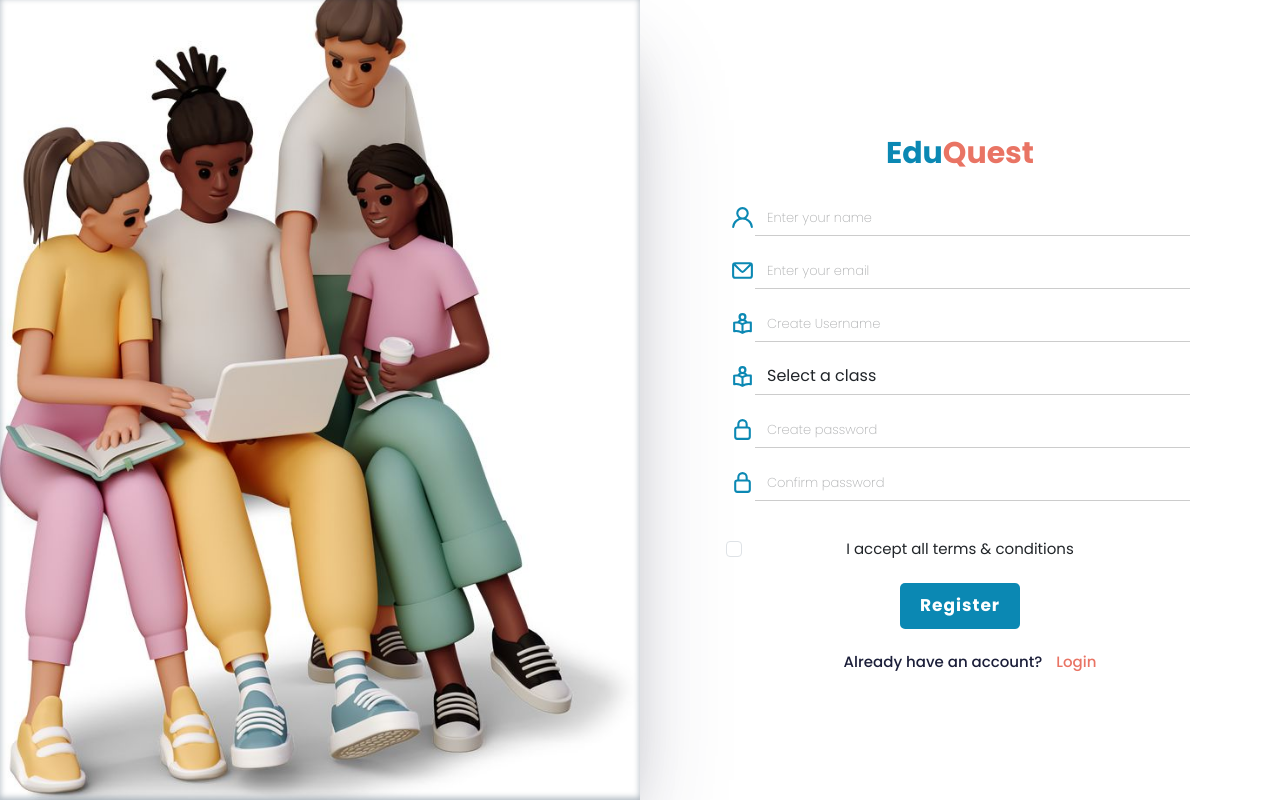
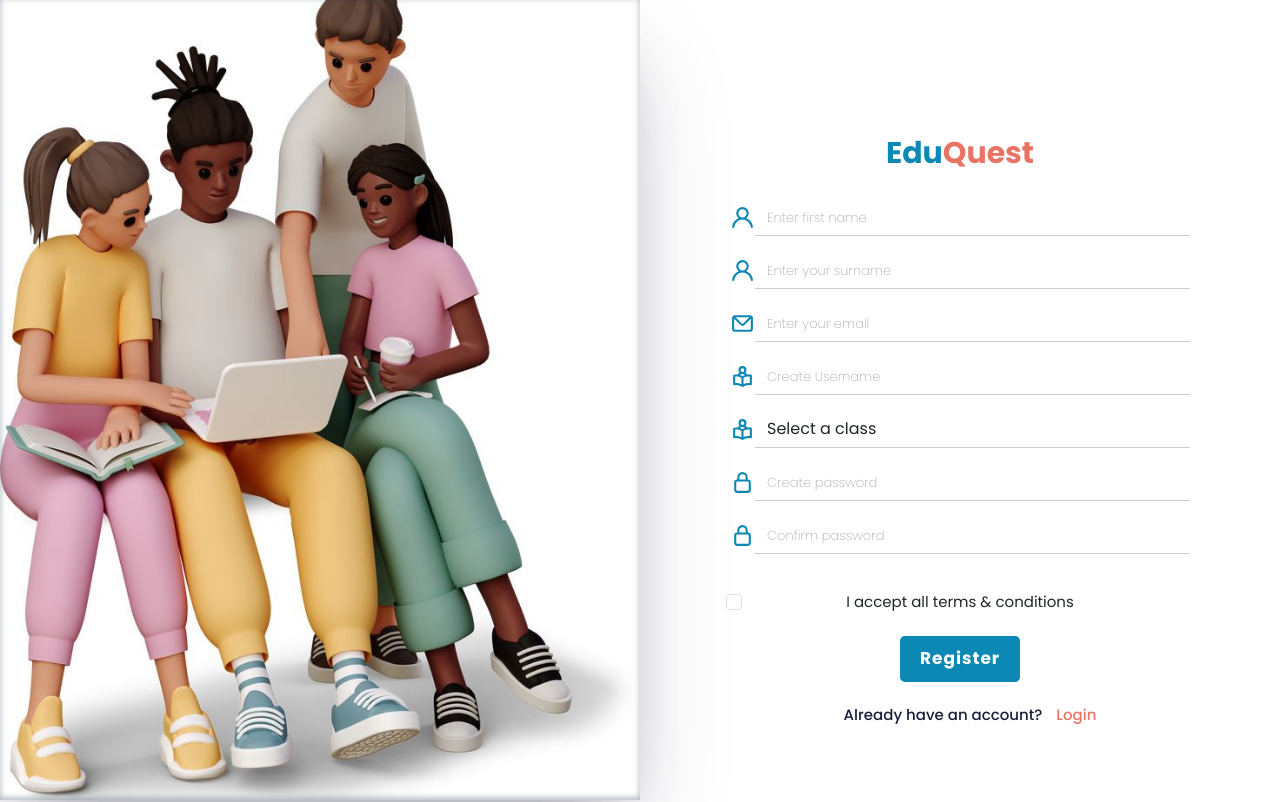
Before and after one commit to zinando/EduQuest, a React (Vite) app in the folder Frontend/: page /signup in a window 1280 px wide. Built offline with nearby package versions, Linux system fonts and the light colour scheme.

Commit message:
added surname form

```diff
--- a/Frontend/src/pages/Signup/SignUp.jsx
+++ b/Frontend/src/pages/Signup/SignUp.jsx
@@ -20,7 +20,18 @@ export default function SignUp() {
                 <input
                   type="text"
                   className="form-control"
-                  placeholder="Enter your name"
+                  placeholder="Enter first name"
+                  required=""
+                />
+              </div>
+              <div className="form-group mb-3 d-flex align-items-center">
+                <label htmlFor="name" className='form2'>
+                  <Unicons.UilUser color="#0B88B3" size="25" />
+                </label>
+                <input
+                  type="text"
+                  className="form-control"
+                  placeholder="Enter your surname"
                   required=""
                 />
               </div>
```
